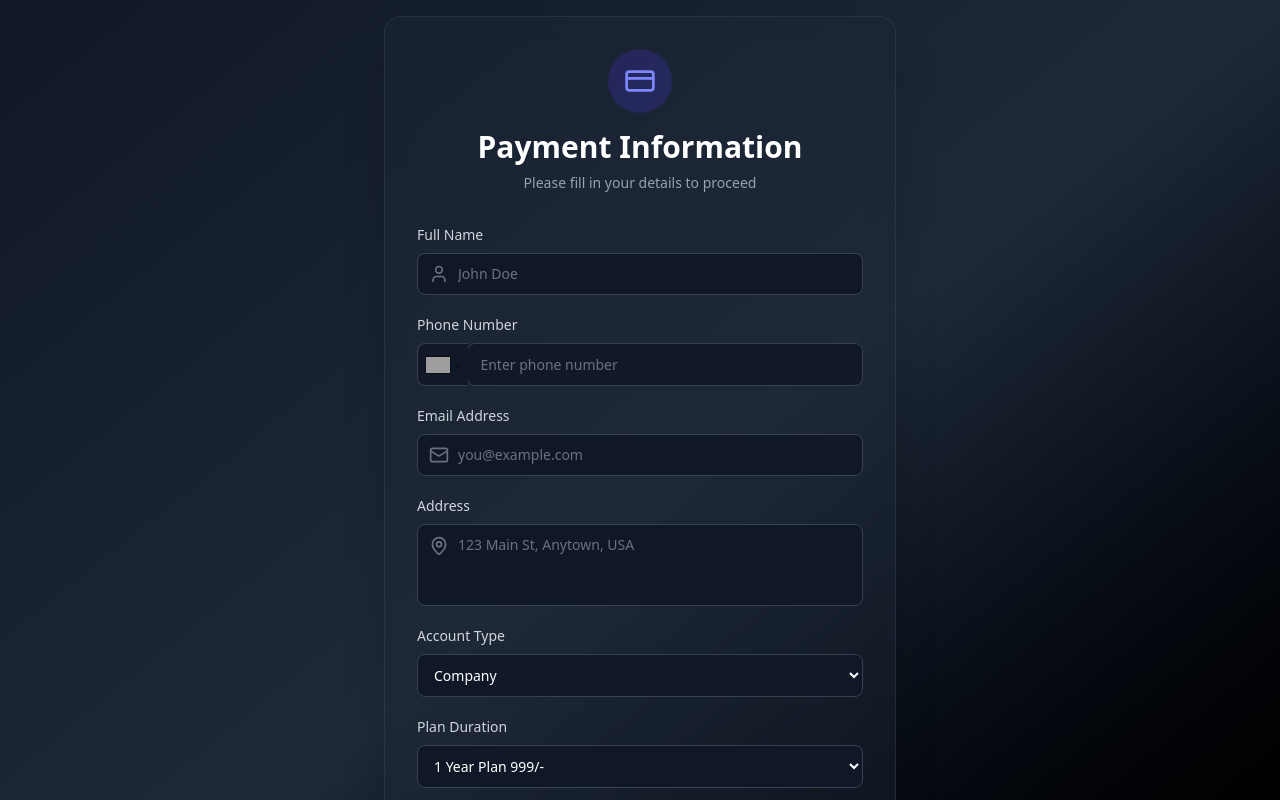
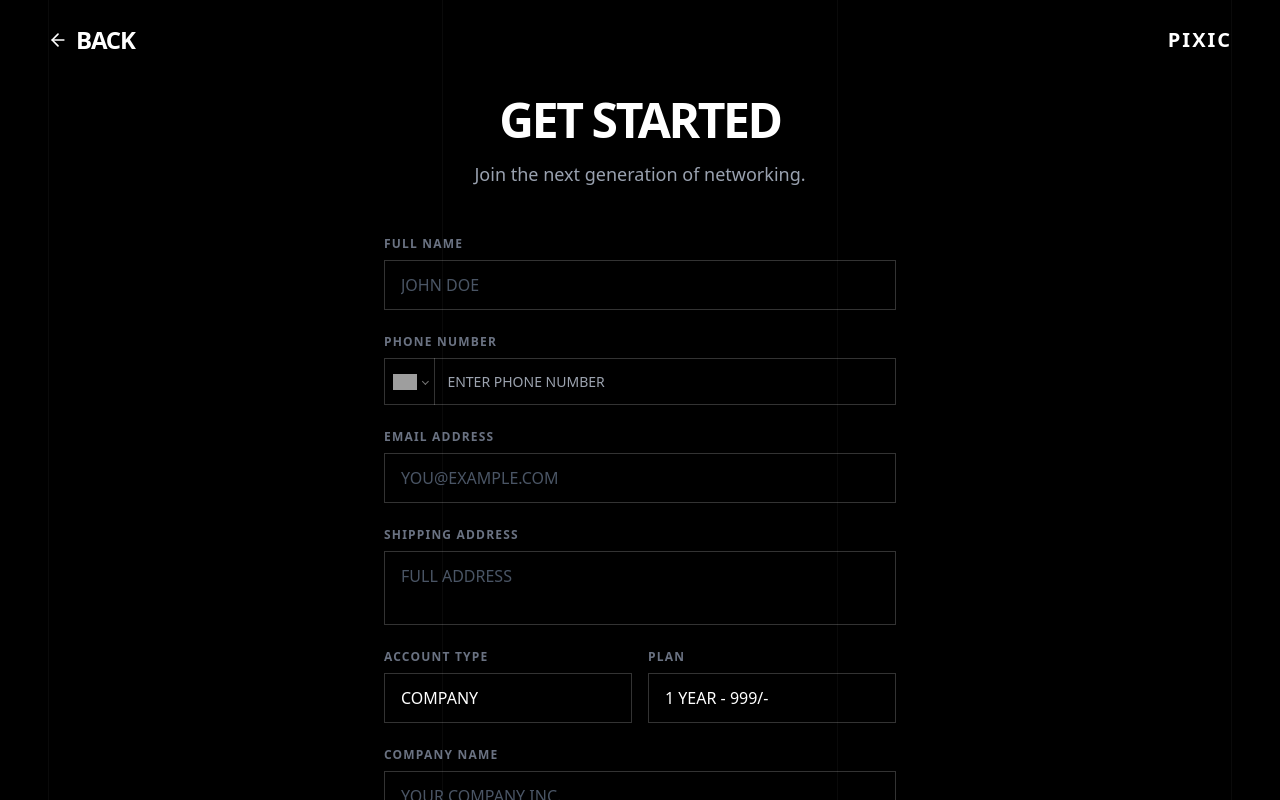
Before and after one commit to aziyanck/infynk-v1, a React (Vite) app: page /getinfo in a window 1280 px wide. Shown: the top 800 px of the page. Built offline with nearby package versions, Linux system fonts and the light colour scheme; grey boxes are pictures that could not be loaded.

Commit message:
made the btn active

```diff
--- a/src/pages/GetInfo.jsx
+++ b/src/pages/GetInfo.jsx
@@ -1,12 +1,9 @@
-import React, { useState } from 'react';
+import React, { useState, useRef } from 'react';
 import PhoneInput from 'react-phone-number-input';
 import 'react-phone-number-input/style.css';
-import { CreditCard, User, Mail, MapPin, Building2, Loader2 } from 'lucide-react';
-
-// ---------------------------------------------------------
-// IMPORTS
-// ---------------------------------------------------------
-// Update this path to where your actual supabase client is exported
+import { CreditCard, User, Mail, MapPin, Building2, Loader2, ArrowLeft } from 'lucide-react';
+import gsap from 'gsap';
+import { useGSAP } from '@gsap/react';
 import { supabase } from '../supabaseClient';
 
 // ---------------------------------------------------------
@@ -21,11 +18,32 @@ const GetInfo = () => {
   const [address, setAddress] = useState('');
   const [accountType, setAccountType] = useState('Company');
   const [companyName, setCompanyName] = useState('');
+  const [planDuration, setPlanDuration] = useState('1 Year Plan 999/-');
+  const [loading, setLoading] = useState(false);
 
-  // IMPORTANT: These strings must match the keys in your 'create-order' Edge Function exactly
-  const [planDuration, setPlanDuration] = useState('1 Year Plan 999/-');
+  const containerRef = useRef();
+  const formRef = useRef();
 
-  const [loading, setLoading] = useState(false);
+  useGSAP(() => {
+    const tl = gsap.timeline();
+
+    tl.from(formRef.current, {
+      y: 50,
+      opacity: 0,
+      duration: 1,
+      ease: "power3.out"
+    });
+
+    tl.from(".form-item", {
+      y: 20,
+      opacity: 0,
+      duration: 0.8,
+      stagger: 0.1,
+      ease: "power2.out"
+    }, "-=0.5");
+
+  }, { scope: containerRef });
+
 
   const loadRazorpay = (src) => {
     return new Promise((resolve) => {
@@ -38,7 +56,6 @@ const GetInfo = () => {
   };
 
   const handlePayment = async () => {
-    // 1. Basic Validation
     if (!fullName || !email || !phoneNumber) {
       alert("Please fill in the required fields (Name, Email, Phone).");
       return;
@@ -47,9 +64,6 @@ const GetInfo = () => {
     setLoading(true);
 
     try {
-      // ---------------------------------------------------------
-      // STEP 1: Create Order on Server (Supabase Edge Function)
-      // ---------------------------------------------------------
       const { data: orderData, error } = await supabase.functions.invoke('create-order', {
         body: { planName: planDuration }
       });
@@ -63,33 +77,25 @@ const GetInfo = () => {
         throw new Error("Invalid response from server.");
       }
 
-      // ---------------------------------------------------------
-      // STEP 2: Load Razorpay SDK
-      // ---------------------------------------------------------
       const res = await loadRazorpay('https://checkout.razorpay.com/v1/checkout.js');
       if (!res) {
         throw new Error('Razorpay SDK failed to load. Check your internet.');
       }
 
-      // ---------------------------------------------------------
-      // STEP 3: Open Razorpay Payment
-      // ---------------------------------------------------------
       const options = {
         key: RAZORPAY_KEY_ID,
-        amount: orderData.amount,     // Dynamic amount from server
-        currency: orderData.currency, // Dynamic currency from server
-        name: 'Your Company Name',
+        amount: orderData.amount,
+        currency: orderData.currency,
+        name: 'Pixic',
         description: planDuration,
-        image: 'https://example.com/your_logo.jpg', // Add your logo URL here
-        order_id: orderData.id,       // The Order ID generated by Supabase
+        image: 'https://example.com/your_logo.jpg',
+        order_id: orderData.id,
 
         handler: function (response) {
-          // Success Callback
           alert('Payment Successful! Verifying...');
           console.log('Payment ID:', response.razorpay_payment_id);
           console.log('Order ID:', response.razorpay_order_id);
           console.log('Signature:', response.razorpay_signature);
-          // Optional: Redirect user or clear form here
         },
 
         prefill: {
@@ -98,7 +104,6 @@ const GetInfo = () => {
           contact: phoneNumber,
         },
 
-        // IMPORTANT: These notes are sent to your Webhook to populate the database
         notes: {
           user_name: fullName,
           user_plan: planDuration,
@@ -108,14 +113,14 @@ const GetInfo = () => {
         },
 
         theme: {
-          color: '#6366f1',
+          color: '#2563eb', // blue-600
         },
       };
 
       const paymentObject = new window.Razorpay(options);
       paymentObject.open();
 
-      paymentObject.on('payment.failed', function (response){
+      paymentObject.on('payment.failed', function (response) {
         alert("Payment Failed: " + response.error.description);
       });
 
@@ -135,85 +140,86 @@ const GetInfo = () => {
   };
 
   return (
-    <div className="bg-gradient-to-br from-gray-900 via-gray-800 to-black w-screen min-h-screen flex items-center justify-center p-4">
+    <div ref={containerRef} className="bg-black text-white min-h-screen font-sans selection:bg-blue-600 selection:text-white overflow-x-hidden relative">
       <style>{`
                 .phone-input-custom .PhoneInputInput {
-                    background-color: rgb(17 24 39);
-                    border: 1px solid rgb(55 65 81);
-                    border-radius: 0.5rem;
+                    background-color: transparent;
+                    border: 1px solid rgba(255, 255, 255, 0.2);
+                    border-radius: 0;
                     color: white;
-                    padding: 0.625rem 0.75rem;
+                    padding: 0.75rem;
                     width: 100%;
                     font-size: 0.875rem;
-                    transition: all 0.2s;
+                    transition: all 0.3s;
                 }
                 .phone-input-custom .PhoneInputInput:focus {
                     outline: none;
-                    border-color: #818cf8;
-                    box-shadow: 0 0 0 3px rgba(99, 102, 241, 0.1);
+                    border-color: #3b82f6;
                 }
                 .phone-input-custom .PhoneInputInput::placeholder {
-                    color: rgb(107 114 128);
+                    color: #9ca3af;
                 }
                 .phone-input-custom .PhoneInputCountry {
-                    background-color: rgb(17 24 39);
-                    border: 1px solid rgb(55 65 81);
+                    background-color: transparent;
+                    border: 1px solid rgba(255, 255, 255, 0.2);
                     border-right: none;
-                    border-radius: 0.5rem 0 0 0.5rem;
+                    border-radius: 0;
                     margin-right: -1px;
                     padding: 0 0.5rem;
                 }
-                .animate-in {
-                    animation: slideIn 0.3s ease-out;
-                }
-                @keyframes slideIn {
-                    from {
-                        opacity: 0;
-                        transform: translateY(-10px);
-                    }
-                    to {
-                        opacity: 1;
-                        transform: translateY(0);
-                    }
-                }
             `}</style>
 
-      <div className="bg-gray-800/40 backdrop-blur-md p-8 rounded-2xl shadow-2xl w-full max-w-lg border border-gray-700/50">
-        <div className="text-center mb-8">
-          <div className="inline-flex items-center justify-center w-16 h-16 bg-indigo-600/20 rounded-full mb-4">
-            <CreditCard className="w-8 h-8 text-indigo-400" />
-          </div>
-          <h2 className="text-white text-3xl font-bold mb-2">Payment Information</h2>
-          <p className="text-gray-400 text-sm">Please fill in your details to proceed</p>
+      {/* Grid Background */}
+      <div className="fixed inset-0 z-0 pointer-events-none flex justify-between px-6 md:px-12 opacity-20">
+        <div className="w-px h-full bg-white/20"></div>
+        <div className="w-px h-full bg-white/20 hidden md:block"></div>
+        <div className="w-px h-full bg-white/20 hidden md:block"></div>
+        <div className="w-px h-full bg-white/20"></div>
       </div>
 
-        <div className="space-y-5">
-          <div>
-            <label htmlFor="fullName" className="block text-sm font-medium text-gray-300 mb-2">
+      {/* Navbar */}
+      <header className="fixed top-0 left-0 right-0 z-50 px-6 py-6 md:px-12 flex justify-between items-center mix-blend-difference">
+        <a href="/" className="text-2xl font-bold tracking-tighter uppercase text-white hover:opacity-80 transition-opacity flex items-center gap-2">
+          <ArrowLeft className="w-5 h-5" /> Back
+        </a>
+        <div className="text-xl font-bold tracking-widest uppercase">
+          Pixic
+        </div>
+      </header>
+
+      <div className="relative z-10 min-h-screen flex items-center justify-center px-4 py-24">
+        <div ref={formRef} className="w-full max-w-lg">
+          <div className="text-center mb-12 form-item">
+            <h2 className="text-4xl md:text-5xl font-bold tracking-tighter uppercase mb-4">
+              Get Started
+            </h2>
+            <p className="text-gray-400 font-light text-lg">
+              Join the next generation of networking.
+            </p>
+          </div>
+
+          <div className="space-y-6">
+            <div className="form-item">
+              <label htmlFor="fullName" className="block text-xs font-bold uppercase tracking-widest text-gray-500 mb-2">
                 Full Name
               </label>
-            <div className="relative">
-              <div className="absolute inset-y-0 left-0 pl-3 flex items-center pointer-events-none">
-                <User className="h-5 w-5 text-gray-500" />
-              </div>
               <input
                 type="text"
                 id="fullName"
                 value={fullName}
                 onChange={(e) => setFullName(e.target.value)}
-                className="block w-full pl-10 pr-3 py-2.5 bg-gray-900 border border-gray-700 rounded-lg text-white placeholder-gray-500 focus:outline-none focus:ring-2 focus:ring-indigo-500 focus:border-transparent transition-all text-sm"
-                placeholder="John Doe"
+                className="block w-full px-4 py-3 bg-transparent border border-white/20 text-white placeholder-gray-600 focus:outline-none focus:border-blue-600 transition-colors"
+                placeholder="JOHN DOE"
               />
             </div>
-          </div>
 
-          <div>
-            <label htmlFor="phoneNumber" className="block text-sm font-medium text-gray-300 mb-2">
+            <div className="form-item">
+              <label htmlFor="phoneNumber" className="block text-xs font-bold uppercase tracking-widest text-gray-500 mb-2">
                 Phone Number
               </label>
               <PhoneInput
                 id="phoneNumber"
-              placeholder="Enter phone number"
+                placeholder="ENTER PHONE NUMBER"
                 value={phoneNumber}
                 onChange={setPhoneNumber}
                 defaultCountry="IN"
@@ -221,117 +227,101 @@ const GetInfo = () => {
               />
             </div>
 
-          <div>
-            <label htmlFor="email" className="block text-sm font-medium text-gray-300 mb-2">
+            <div className="form-item">
+              <label htmlFor="email" className="block text-xs font-bold uppercase tracking-widest text-gray-500 mb-2">
                 Email Address
               </label>
-            <div className="relative">
-              <div className="absolute inset-y-0 left-0 pl-3 flex items-center pointer-events-none">
-                <Mail className="h-5 w-5 text-gray-500" />
-              </div>
               <input
                 type="email"
                 id="email"
                 value={email}
                 onChange={(e) => setEmail(e.target.value)}
-                className="block w-full pl-10 pr-3 py-2.5 bg-gray-900 border border-gray-700 rounded-lg text-white placeholder-gray-500 focus:outline-none focus:ring-2 focus:ring-indigo-500 focus:border-transparent transition-all text-sm"
-                placeholder="you@example.com"
+                className="block w-full px-4 py-3 bg-transparent border border-white/20 text-white placeholder-gray-600 focus:outline-none focus:border-blue-600 transition-colors"
+                placeholder="YOU@EXAMPLE.COM"
               />
             </div>
+
+            <div className="form-item">
+              <label htmlFor="address" className="block text-xs font-bold uppercase tracking-widest text-gray-500 mb-2">
+                Shipping Address
+              </label>
+              <textarea
+                id="address"
+                rows={2}
+                value={address}
+                onChange={(e) => setAddress(e.target.value)}
+                className="block w-full px-4 py-3 bg-transparent border border-white/20 text-white placeholder-gray-600 focus:outline-none focus:border-blue-600 transition-colors resize-none"
+                placeholder="FULL ADDRESS"
+              />
             </div>
 
+            <div className="grid grid-cols-2 gap-4 form-item">
               <div>
-            <label htmlFor="address" className="block text-sm font-medium text-gray-300 mb-2">
-              Address
-            </label>
-            <div className="relative">
-              <div className="absolute top-3 left-0 pl-3 pointer-events-none">
-                <MapPin className="h-5 w-5 text-gray-500" />
-              </div>
-              <textarea
-                id="address"
-                rows={3}
-                value={address}
-                onChange={(e) => setAddress(e.target.value)}
-                className="block w-full pl-10 pr-3 py-2.5 bg-gray-900 border border-gray-700 rounded-lg text-white placeholder-gray-500 focus:outline-none focus:ring-2 focus:ring-indigo-500 focus:border-transparent transition-all text-sm resize-none"
-                placeholder="123 Main St, Anytown, USA"
-              />
-            </div>
-          </div>
-
-          <div>
-            <label htmlFor="accountType" className="block text-sm font-medium text-gray-300 mb-2">
+                <label htmlFor="accountType" className="block text-xs font-bold uppercase tracking-widest text-gray-500 mb-2">
                   Account Type
                 </label>
                 <select
                   id="accountType"
                   value={accountType}
                   onChange={(e) => setAccountType(e.target.value)}
-              className="block w-full px-3 py-2.5 bg-gray-900 border border-gray-700 rounded-lg text-white focus:outline-none focus:ring-2 focus:ring-indigo-500 focus:border-transparent transition-all text-sm cursor-pointer"
+                  className="block w-full px-4 py-3 bg-transparent border border-white/20 text-white focus:outline-none focus:border-blue-600 transition-colors appearance-none cursor-pointer"
                 >
-              <option value="Company">Company</option>
-              <option value="Personal">Personal</option>
+                  <option value="Company" className="bg-black">COMPANY</option>
+                  <option value="Personal" className="bg-black">PERSONAL</option>
                 </select>
               </div>
-
               <div>
-            <label htmlFor="planDuration" className="block text-sm font-medium text-gray-300 mb-2">
-              Plan Duration
+                <label htmlFor="planDuration" className="block text-xs font-bold uppercase tracking-widest text-gray-500 mb-2">
+                  Plan
                 </label>
                 <select
                   id="planDuration"
                   value={planDuration}
                   onChange={(e) => setPlanDuration(e.target.value)}
-              className="block w-full px-3 py-2.5 bg-gray-900 border border-gray-700 rounded-lg text-white focus:outline-none focus:ring-2 focus:ring-indigo-500 focus:border-transparent transition-all text-sm cursor-pointer"
+                  className="block w-full px-4 py-3 bg-transparent border border-white/20 text-white focus:outline-none focus:border-blue-600 transition-colors appearance-none cursor-pointer"
                 >
-              <option value="1 Year Plan 999/-">1 Year Plan 999/-</option>
-              <option value="2 Year Plan 1299/-">2 Year Plan 1299/-</option>
-              <option value="3 Year Plan 1399/-">3 Year Plan 1399/-</option>
+                  <option value="1 Year Plan 999/-" className="bg-black">1 YEAR - 999/-</option>
+                  <option value="2 Year Plan 1299/-" className="bg-black">2 YEAR - 1299/-</option>
+                  <option value="3 Year Plan 1399/-" className="bg-black">3 YEAR - 1399/-</option>
                 </select>
+              </div>
             </div>
 
             {accountType === 'Company' && (
-            <div className="animate-in">
-              <label htmlFor="companyName" className="block text-sm font-medium text-gray-300 mb-2">
+              <div className="form-item">
+                <label htmlFor="companyName" className="block text-xs font-bold uppercase tracking-widest text-gray-500 mb-2">
                   Company Name
                 </label>
-              <div className="relative">
-                <div className="absolute inset-y-0 left-0 pl-3 flex items-center pointer-events-none">
-                  <Building2 className="h-5 w-5 text-gray-500" />
-                </div>
                 <input
                   type="text"
                   id="companyName"
                   value={companyName}
                   onChange={(e) => setCompanyName(e.target.value)}
-                  className="block w-full pl-10 pr-3 py-2.5 bg-gray-900 border border-gray-700 rounded-lg text-white placeholder-gray-500 focus:outline-none focus:ring-2 focus:ring-indigo-500 focus:border-transparent transition-all text-sm"
-                  placeholder="Your Company Inc."
+                  className="block w-full px-4 py-3 bg-transparent border border-white/20 text-white placeholder-gray-600 focus:outline-none focus:border-blue-600 transition-colors"
+                  placeholder="YOUR COMPANY INC."
                 />
-              </div>
               </div>
             )}
 
             <button
               onClick={handleFormSubmit}
               disabled={loading}
-            className={`w-full flex justify-center items-center gap-2 py-3 px-4 rounded-lg text-sm font-semibold text-white bg-gradient-to-r from-indigo-600 to-indigo-700 hover:from-indigo-700 hover:to-indigo-800 focus:outline-none focus:ring-2 focus:ring-offset-2 focus:ring-indigo-500 focus:ring-offset-gray-900 transition-all duration-200 mt-6 shadow-lg hover:shadow-indigo-500/50 ${loading ? 'opacity-70 cursor-not-allowed' : ''}`}
+              className={`form-item w-full mt-8 py-4 px-6 bg-white text-black text-sm font-bold uppercase tracking-widest hover:bg-blue-600 hover:text-white transition-all duration-300 ${loading ? 'opacity-70 cursor-not-allowed' : ''}`}
             >
               {loading ? (
-                <>
-                    <Loader2 className="w-5 h-5 animate-spin" />
+                <span className="flex items-center justify-center gap-2">
+                  <Loader2 className="w-4 h-4 animate-spin" />
                   Processing...
-                </>
+                </span>
               ) : (
-                <>
-                    <CreditCard className="w-5 h-5" />
-                    Proceed to Payment
-                </>
+                "Proceed to Payment"
               )}
             </button>
 
-          <p className="text-center text-xs text-gray-500 mt-4">
+            <p className="text-center text-[10px] uppercase tracking-widest text-gray-600 mt-6 form-item">
               Secure payment powered by Razorpay
             </p>
+          </div>
         </div>
       </div>
     </div>
--- a/src/pages/Land/Pricing.jsx
+++ b/src/pages/Land/Pricing.jsx
@@ -1,4 +1,5 @@
 import React, { useRef } from 'react';
+import { useNavigate } from 'react-router-dom';
 import { FontAwesomeIcon } from '@fortawesome/react-fontawesome';
 import { faCheck, faArrowRight } from '@fortawesome/free-solid-svg-icons';
 import gsap from 'gsap';
@@ -11,6 +12,11 @@ const Pricing = () => {
     const containerRef = useRef(null);
     const titleRef = useRef(null);
     const cardsRef = useRef(null);
+    const navigate = useNavigate();
+
+    const handleNavigation = () => {
+        navigate('/getinfo');
+    };
 
     useGSAP(() => {
         const tl = gsap.timeline({
@@ -98,7 +104,7 @@ const Pricing = () => {
                         ))}
                     </div>
 
-                    <button className="w-full mt-8 py-4 border border-white/20 font-bold uppercase tracking-widest hover:bg-white hover:text-black transition-all duration-300 flex items-center justify-center gap-2 group-hover:border-blue-500">
+                    <button onClick={handleNavigation} className="w-full mt-8 py-4 border border-white/20 font-bold uppercase tracking-widest hover:bg-white hover:text-black transition-all duration-300 flex items-center justify-center gap-2 group-hover:border-blue-500">
                         Select Plan <FontAwesomeIcon icon={faArrowRight} />
                     </button>
                 </div>
```
Also changed, not shown: src/pages/LandingPage.jsx (+8 -2 lines). Lines whose indentation alone changed are shown as unchanged.
